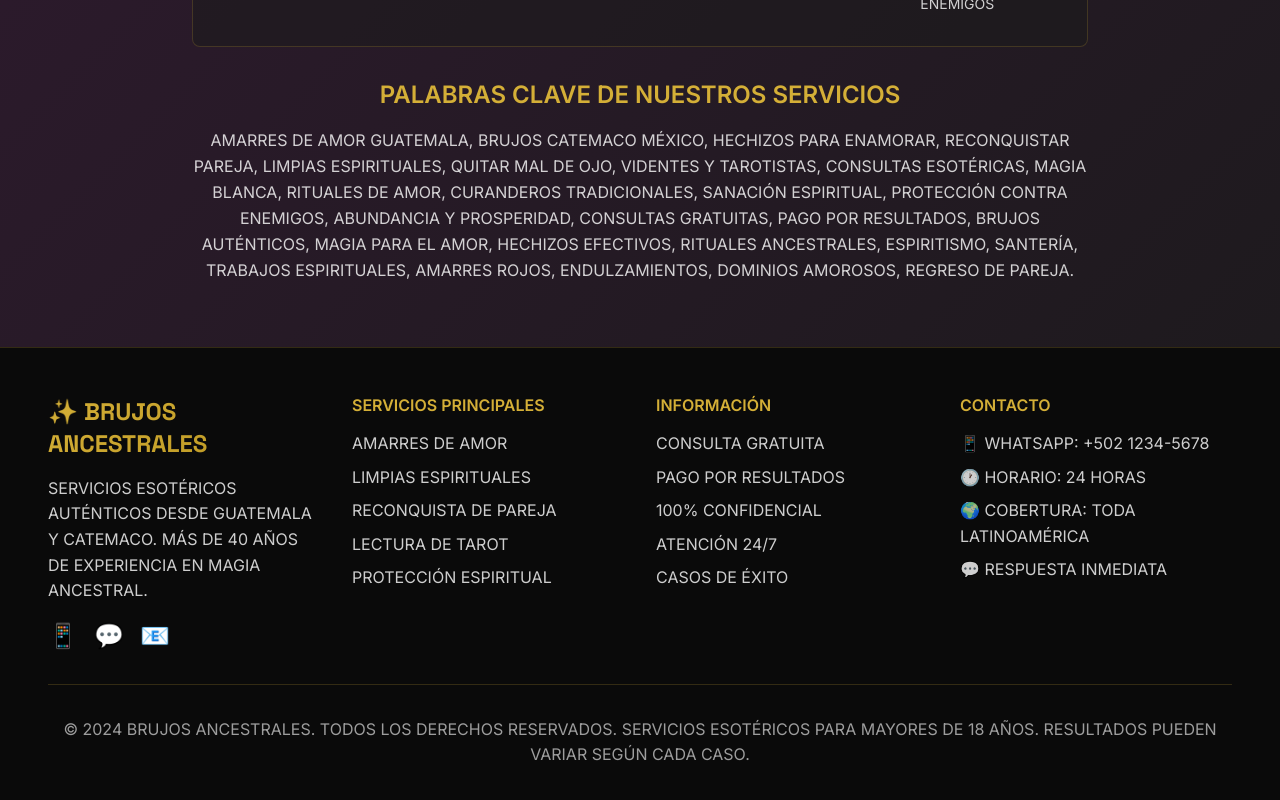
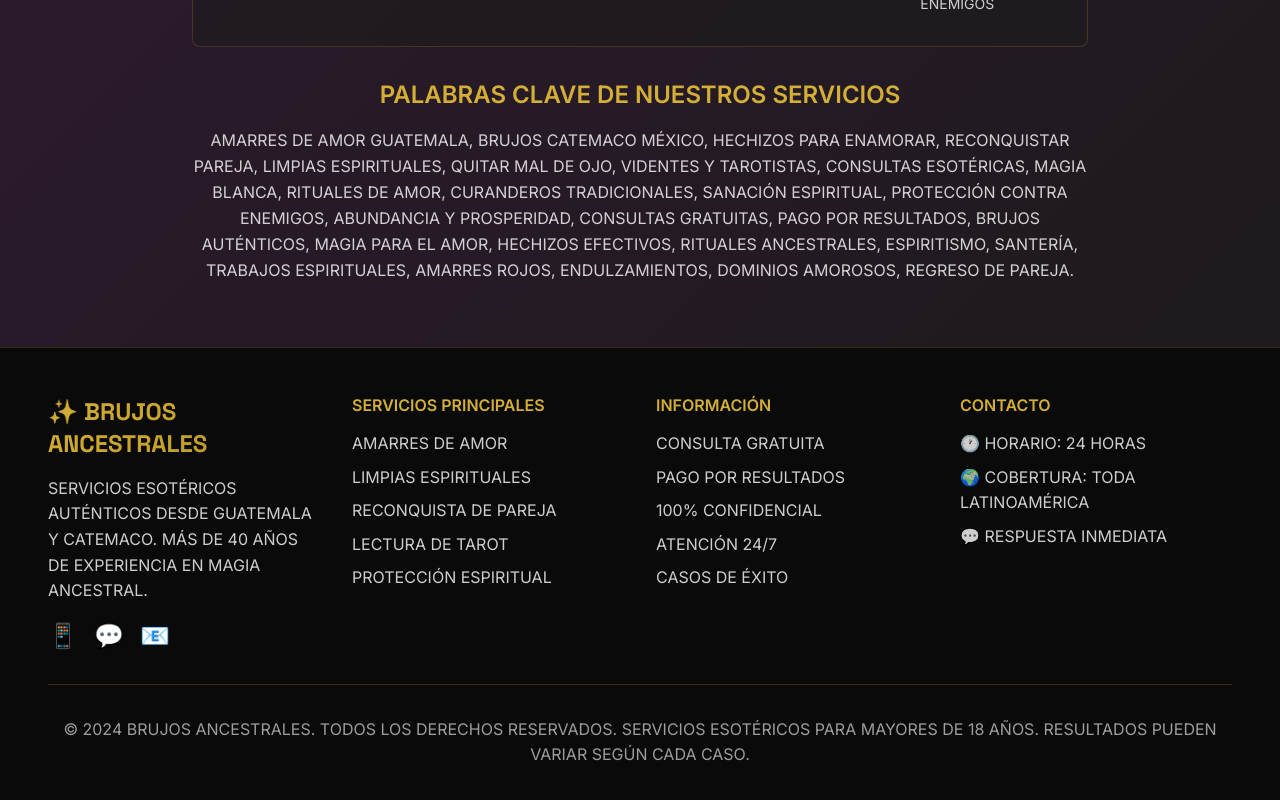
Before and after one commit to saltbalente/pagin20, a React (Vite) app: page / in a window 1280 px wide. Shown: the part 9720-10520 px from the top of the page. Built offline with nearby package versions, Linux system fonts and the light colour scheme.

Commit message:
Remove: Eliminar número de WhatsApp falso de la sección de contacto

```diff
--- a/src/pages/Home.tsx
+++ b/src/pages/Home.tsx
@@ -707,7 +707,6 @@ export default function Home() {
             <div>
               <h4 className="font-semibold text-mystic-gold mb-4">Contacto</h4>
               <div className="space-y-2 text-mystic-white/80">
-                <p>📱 WhatsApp: +502 1234-5678</p>
                 <p>🕐 Horario: 24 horas</p>
                 <p>🌍 Cobertura: Toda Latinoamérica</p>
                 <p>💬 Respuesta inmediata</p>
```
